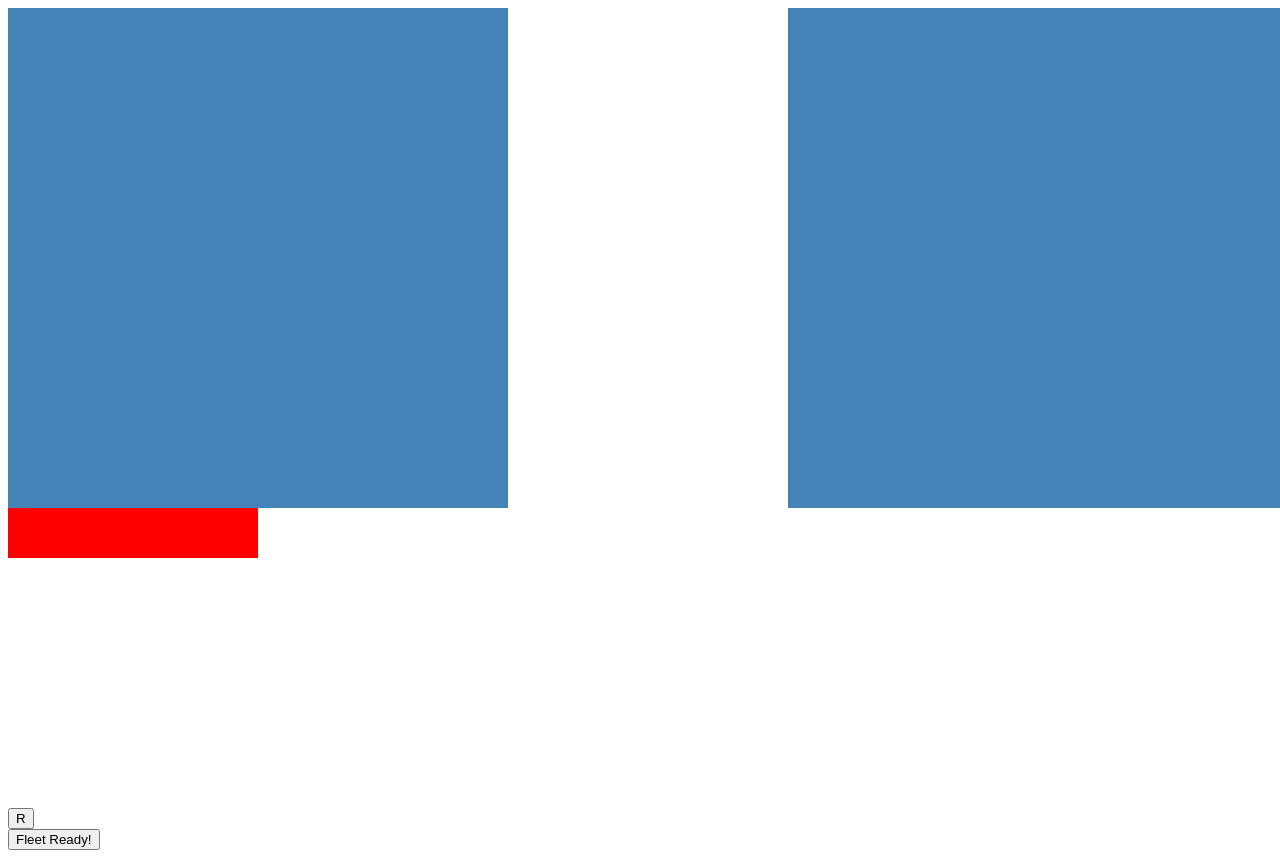
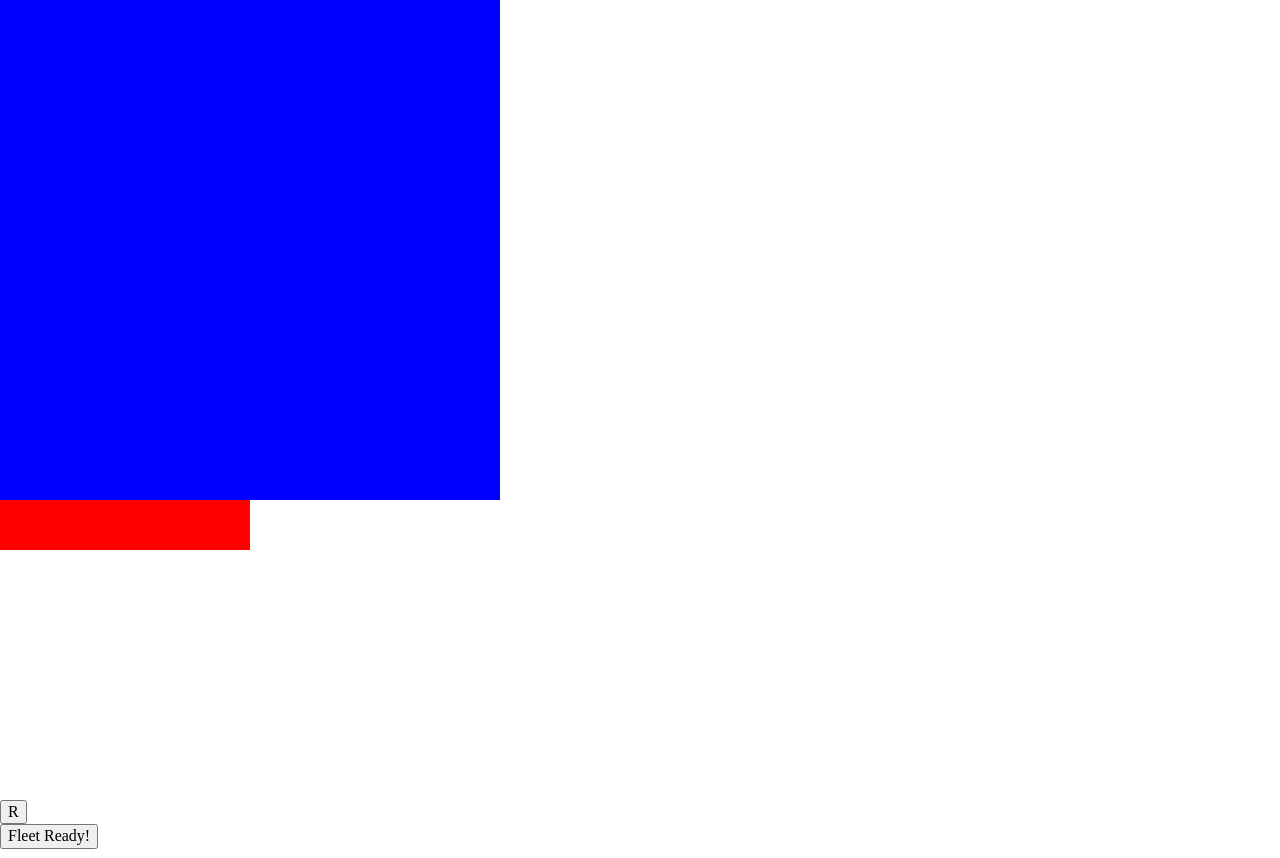
Before and after one commit to beck410/battleship, a website: page app/index.html in a window 1280 px wide. Drawn offline with nearby package versions, Linux system fonts and the light colour scheme; files that its build step writes are made by us from their sources.

Commit message:
created table for grid

```diff
--- a/app/index.html
+++ b/app/index.html
@@ -4,12 +4,137 @@
 <meta name="viewport" content="width=device-width, initial-scale=1">
 <meta charset="utf-8" />
 <title>You Sunk My Battleship!</title>
+<link rel="stylesheet" href="dist/styles/normalize.css" type="text/css" media="screen" charset="utf-8">
 <link rel="stylesheet" href="styles/battleship.css" />
 </head>
 <body>
 <section class="grids cf">
-  <div class="player-grid"></div>
-  <div class="enemy-grid"></div>
+  <div class="player-grid">
+    <table>
+      <tr>
+        <td></td>
+        <td></td>
+        <td></td>
+        <td></td>
+        <td></td>
+        <td></td>
+        <td></td>
+        <td></td>
+        <td></td>
+        <td></td>
+      </tr>
+      <tr>
+        <td></td>
+        <td></td>
+        <td></td>
+        <td></td>
+        <td></td>
+        <td></td>
+        <td></td>
+        <td></td>
+        <td></td>
+        <td></td>
+      </tr>
+      <tr>
+        <td></td>
+        <td></td>
+        <td></td>
+        <td></td>
+        <td></td>
+        <td></td>
+        <td></td>
+        <td></td>
+        <td></td>
+        <td></td>
+      </tr>
+      <tr>
+        <td></td>
+        <td></td>
+        <td></td>
+        <td></td>
+        <td></td>
+        <td></td>
+        <td></td>
+        <td></td>
+        <td></td>
+        <td></td>
+      </tr>
+      <tr>
+        <td></td>
+        <td></td>
+        <td></td>
+        <td></td>
+        <td></td>
+        <td></td>
+        <td></td>
+        <td></td>
+        <td></td>
+        <td></td>
+      </tr>
+      <tr>
+        <td></td>
+        <td></td>
+        <td></td>
+        <td></td>
+        <td></td>
+        <td></td>
+        <td></td>
+        <td></td>
+        <td></td>
+        <td></td>
+      </tr>
+      <tr>
+        <td></td>
+        <td></td>
+        <td></td>
+        <td></td>
+        <td></td>
+        <td></td>
+        <td></td>
+        <td></td>
+        <td></td>
+        <td></td>
+      </tr>
+      <tr>
+        <td></td>
+        <td></td>
+        <td></td>
+        <td></td>
+        <td></td>
+        <td></td>
+        <td></td>
+        <td></td>
+        <td></td>
+        <td></td>
+      </tr>
+      <tr>
+        <td></td>
+        <td></td>
+        <td></td>
+        <td></td>
+        <td></td>
+        <td></td>
+        <td></td>
+        <td></td>
+        <td></td>
+        <td></td>
+      </tr>
+      <tr>
+        <td></td>
+        <td></td>
+        <td></td>
+        <td></td>
+        <td></td>
+        <td></td>
+        <td></td>
+        <td></td>
+        <td></td>
+        <td></td>
+      </tr>
+    </table>
+  </div>
+  <div class="enemy-grid">
+  </div>
 </section>
 <section class="ships">
   <span data-ship='carrier' class="carrier-horizontal ship"></span>
--- a/app/js/main.js
+++ b/app/js/main.js
@@ -13,7 +13,7 @@
   })
 
   $('.ship').draggable({ grid: [50,50], revert: "invalid"});
-  $('.player-grid').droppable();
+  $('.player-grid table').droppable();
 
   //remove draggable when readyFire clicked
    $('#shipsReady').click(function(){
--- a/app/sass/_base.scss
+++ b/app/sass/_base.scss
@@ -1,5 +1,7 @@
 * {
   box-sizing: border-box;
+  border-collapse: collapse;
+  border-spacing: 0;
 }
 
 .cf:before,
--- a/app/sass/_board.scss
+++ b/app/sass/_board.scss
@@ -1,17 +1,20 @@
 .grids {
-  width: $grid-container-width;
-}
-
-.grids {
-  div {
-    height: $grid-height;
-    width: $grid-width;
-    background: $grid-background;
-    margin-top: 50px 100px;
-  }
+/*  width: $grid-container-width; */
 
   .player-grid {
     float: left;
+
+    table {
+      width: $grid-height;
+      height: $grid-width;
+    }
+
+    td{
+      width: 50px;
+      height: 50px;
+      background: blue;
+      border: none;
+    }
   }
 
   .enemy-grid {
@@ -22,5 +25,7 @@
 
 
 
+
+
 /* .player-grid */
 /* .enemy-grid */
--- a/app/styles/battleship.css
+++ b/app/styles/battleship.css
@@ -1,7 +1,9 @@
 /* variables */
 /* imports */
 * {
-  box-sizing: border-box; }
+  box-sizing: border-box;
+  border-collapse: collapse;
+  border-spacing: 0; }
 
 .cf:before,
 .cf:after {
@@ -81,17 +83,19 @@
   padding-top: 10px; }
 
 .grids {
-  width: 1280px; }
-
-.grids div {
-  height: 500px;
-  width: 500px;
-  background: #4483B7;
-  margin-top: 50px 100px; }
-.grids .player-grid {
-  float: left; }
-.grids .enemy-grid {
-  float: right; }
+  /*  width: $grid-container-width; */ }
+  .grids .player-grid {
+    float: left; }
+    .grids .player-grid table {
+      width: 500px;
+      height: 500px; }
+    .grids .player-grid td {
+      width: 50px;
+      height: 50px;
+      background: blue;
+      border: none; }
+  .grids .enemy-grid {
+    float: right; }
 
 /* .player-grid */
 /* .enemy-grid */
```
